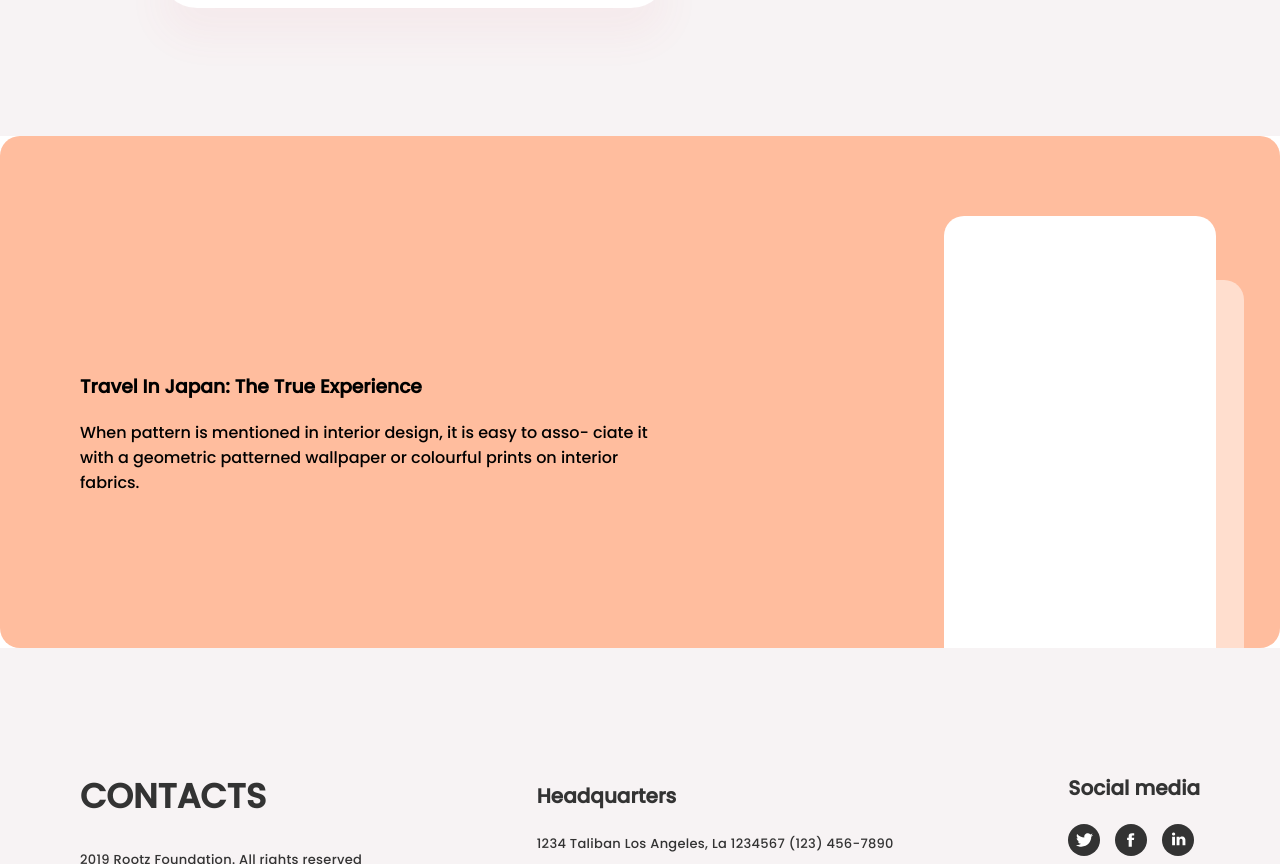
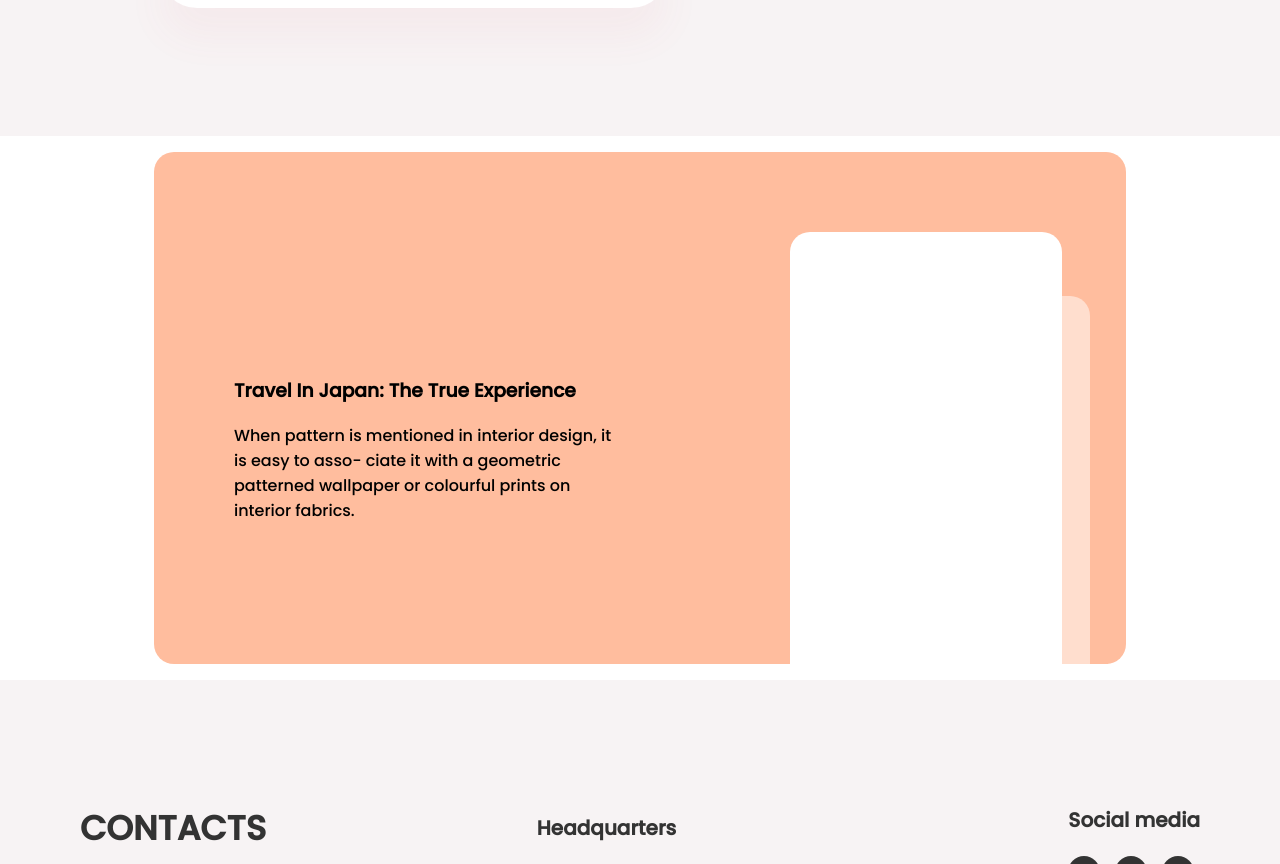
Before and after one commit to savaukr/halolabNextjs, a Next.js app: page / in a window 1280 px wide. Shown: the part 522-1386 px from the top of the page. Built offline with nearby package versions, Linux system fonts and the light colour scheme.

Commit message:
travel slider without narrow

```diff
--- /dev/null
+++ b/components/carousel/emblaCarousel.module.scss
@@ -0,0 +1,23 @@
+$slide_width: 100%;
+.embla {
+  overflow: hidden;
+}
+.embla__container {
+  display: flex;
+}
+.embla__slide {
+  position: relative;
+  flex: 0 0 auto;
+  width: $slide_width;
+}
+.fewSlides {
+  flex: 0 0 auto;
+  width: 100%;
+  @media (min-width: 1200px) {
+    width: 33%;
+  }
+}
+
+.active {
+  box-shadow: 0 4px 35px rgb(0 0 0 / 5%);
+}
--- /dev/null
+++ b/components/carousel/emblaCarousel.tsx
@@ -0,0 +1,90 @@
+import React, {
+  useEffect,
+  useState,
+  Children,
+  cloneElement,
+  SetStateAction,
+} from "react";
+import useEmblaCarousel, { EmblaCarouselType } from "embla-carousel-react";
+import Autoplay from "embla-carousel-autoplay";
+import classNames from "classnames";
+
+import styles from "./emblaCarousel.module.scss";
+
+type Props = {
+  children: React.ReactNode;
+  isLoop?: boolean;
+  activeIndex?: number;
+  setActiveIndex?: React.Dispatch<SetStateAction<number>>;
+  setEmblaApi?: React.Dispatch<SetStateAction<EmblaCarouselType>>;
+  setSlidersLength?: React.Dispatch<SetStateAction<number>>;
+  isAoutoPlay?: boolean;
+  isFewSlides?: boolean;
+};
+
+const EmblaCarousel = ({
+  children,
+  isLoop = true,
+  activeIndex,
+  setActiveIndex,
+  setEmblaApi,
+  setSlidersLength,
+  isAoutoPlay = true,
+  isFewSlides = false,
+}: Props) => {
+  const options = { loop: isLoop };
+  const plugins = isAoutoPlay ? [Autoplay({ stopOnLastSnap: true })] : [];
+  const [emblaRef, emblaApi] = useEmblaCarousel(options, plugins);
+  const [sliders, setSliders] = useState([]);
+  const [active, setActive] = useState(activeIndex);
+
+  useEffect(() => {
+    let arrChildren = [];
+    arrChildren = [...Children.toArray(children)];
+    setSliders(
+      arrChildren.map((slide, index) => {
+        return cloneElement(slide, {
+          className: classNames(
+            slide.props.className,
+            styles.embla__slide,
+            { [styles.fewSlides]: isFewSlides },
+            {
+              [styles.active]: setEmblaApi
+                ? index === activeIndex
+                : index === active,
+            }
+          ),
+          key: index,
+        });
+      })
+    );
+    setSlidersLength?.(arrChildren.length);
+  }, [active, children]);
+
+  useEffect(() => {
+    const cb = () => {
+      if (!setEmblaApi) {
+        setActive(emblaApi?.selectedScrollSnap());
+      } else {
+        setEmblaApi?.(emblaApi);
+
+        setActiveIndex?.(emblaApi?.selectedScrollSnap());
+      }
+    };
+    emblaApi?.on("init", cb);
+    emblaApi?.on("select", cb);
+    return () => {
+      emblaApi?.off("init", cb);
+      emblaApi?.off("select", cb);
+    };
+  }, [emblaApi]);
+
+  return (
+    <div className={styles.embla}>
+      <div className="embla__viewport" ref={emblaRef}>
+        <div className={styles.embla__container}>{sliders}</div>
+      </div>
+    </div>
+  );
+};
+export default EmblaCarousel;
--- a/components/const/conts.ts
+++ b/components/const/conts.ts
@@ -1 +1,3 @@
 export const COLOR_BODY = "#FFBD9E";
+export const COLOR_RED = "#FFADAD";
+export const COLOR_BLUE = "#CBCBFF";
--- a/components/slideTravel/slideTravel.module.scss
+++ b/components/slideTravel/slideTravel.module.scss
@@ -1,22 +1,25 @@
 @import "../../styles/_variables.module.scss";
 
 .slideWrapper {
+    width:100%;
+    margin: 0 10px;
     display: flex;
     justify-content: space-between;
     align-items: center;
     padding: 80px 64px 0 80px;
     border-radius: 20px;
-    @media (max-width: $screen-m) {
+    @media (max-width: $screen-md) {
         flex-direction: column;
     }
 }
 .left, .right {
-    width: 50%;
-    @media (max-width: $screen-m) {
+    width: 47%;
+    @media (max-width: $screen-md) {
         width: 100%;
     }
 }
 .rigth {
+    margin-left: 20px;
     height: 100%;
     position: relative;
 }
@@ -25,7 +28,7 @@
     background-color: $white;
     border-radius: 20px 20px 0 0;
     height: 432px;
-    @media (max-width: $screen-m) {
+    @media (max-width: $screen-md) {
         height: 250px;
     }
 }
@@ -38,7 +41,7 @@
     background-color: $white;
     border-radius: 0 20px 0 0;
     opacity: 0.5;
-    @media (max-width: $screen-m) {
+    @media (max-width: $screen-md) {
         height: 204px;
     }
 }
--- /dev/null
+++ b/components/sliderTravel/sliderTravel.module.scss
@@ -0,0 +1,27 @@
+.wrapper {
+    padding: 0 64px;
+}
+.slides {
+    position: relative;
+    width: 100%;
+    list-style: none;
+    backface-visibility: hidden;
+    transform-style: preserve-3d;
+    touch-action: pan-Y;
+    overflow: hidden;
+    padding: 0;
+    // white-space: nowrap;
+    display: flex;
+    flex-wrap: nowrap;
+    will-change: transform;
+}
+.slide {
+    width: 100%;
+    height: 100%;
+    flex-shrink: 0;
+    white-space: normal;
+    user-select: none;
+    -webkit-touch-callout: none;
+    -webkit-tap-highlight-color: transparent;
+    padding-left: 200px;
+}
--- /dev/null
+++ b/components/sliderTravel/sliderTravel.tsx
@@ -0,0 +1,111 @@
+import { useState, useEffect } from "react";
+import { EmblaCarouselType } from "embla-carousel-react";
+import EmblaCarousel from "../carousel/emblaCarousel";
+import SlideTravel from "../slideTravel/slideTravel";
+import { COLOR_BODY, COLOR_BLUE, COLOR_RED } from "../const/conts";
+
+import styles from "./sliderTravel.module.scss";
+
+const SliderTravel = () => {
+  const [scrollPrev, setScrollPrev] = useState<() => void>();
+  const [emblaApi, setEmblaApi] = useState<EmblaCarouselType>();
+  const [activeIndex, setActiveIndex] = useState(0);
+  const [slidersLength, setSlidersLength] = useState(0);
+
+  const handleClickPrev = () => {
+    if (emblaApi) {
+      emblaApi.scrollPrev();
+      setActiveIndex((prev) => {
+        if (prev === 0) return slidersLength - 1;
+        else return prev - 1;
+      });
+    }
+  };
+
+  const handleClickNext = () => {
+    if (emblaApi) {
+      emblaApi.scrollNext();
+      setActiveIndex((prev) => {
+        if (prev === slidersLength - 1) return 0;
+        else return prev + 1;
+      });
+    }
+  };
+  useEffect(() => {
+    const cb = () => {
+      setEmblaApi?.(emblaApi);
+      setActiveIndex?.(emblaApi?.selectedScrollSnap());
+    };
+    emblaApi?.on("init", cb);
+    emblaApi?.on("select", cb);
+    return () => {
+      emblaApi?.off("init", cb);
+      emblaApi?.off("select", cb);
+    };
+  }, [emblaApi]);
+
+  return (
+    <div className="container">
+      <div className={styles.wrapper}>
+        {/* <div className="flex justify-center items-center">
+          <div className="sm:w-1/3 md:w-1/2 justify-end hidden sm:flex">
+            <div
+              className="glide-arrow bg-primary rounded-full h-12 w-12 flex items-center justify-center shadow-md cursor-pointer transition-colors duration-300 hover:bg-opacity-75"
+              data-glide-dir="<"
+              onClick={handleClickPrev}
+            >
+              <img
+                src="/assets/images/icons/icon-arrow-white.svg"
+                alt="arrow icon"
+              />
+            </div>
+            <div
+              className="glide-arrow bg-primary rounded-full h-12 w-12 flex items-center justify-center shadow-md cursor-pointer transform rotate-180 transition-colors duration-300 hover:bg-opacity-75 ml-4"
+              data-glide-dir=">"
+              onClick={handleClickNext}
+            >
+              <img
+                src="/assets/images/icons/icon-arrow-white.svg"
+                alt="arrow icon"
+              />
+            </div>
+          </div>
+        </div> */}
+        <ul className={styles.slides}>
+          <EmblaCarousel
+            setEmblaApi={setEmblaApi}
+            activeIndex={activeIndex}
+            setActiveIndex={setActiveIndex}
+            setSlidersLength={setSlidersLength}
+            isAoutoPlay={false}
+            isFewSlides={false}
+          >
+            <li className={styles.slides}>
+              <SlideTravel
+                title="Travel In Japan: The True Experience"
+                text="When pattern is mentioned in interior design, it is easy to asso- ciate it with a geometric patterned wallpaper or colourful prints on interior fabrics."
+                bg_color={COLOR_BODY}
+              />
+            </li>
+            <li className={styles.slides}>
+              <SlideTravel
+                title="Travel In Japan: The True Experience"
+                text="When pattern is mentioned in interior design, it is easy to asso- ciate it with a geometric patterned wallpaper or colourful prints on interior fabrics."
+                bg_color={COLOR_RED}
+              />
+            </li>
+            <li className={styles.slides}>
+              <SlideTravel
+                title="Travel In Japan: The True Experience"
+                text="When pattern is mentioned in interior design, it is easy to asso- ciate it with a geometric patterned wallpaper or colourful prints on interior fabrics."
+                bg_color={COLOR_BLUE}
+              />
+            </li>
+          </EmblaCarousel>
+        </ul>
+      </div>
+    </div>
+  );
+};
+
+export default SliderTravel;
--- a/pages/index.tsx
+++ b/pages/index.tsx
@@ -1,17 +1,12 @@
 import React from "react";
 
 import MainLayout from "../components/mainLayout/mainLayout";
-import SliderTravel from "../components/slideTravel/slideTravel";
-import { COLOR_BODY } from "../components/const/conts";
+import SliderTravel from "../components/sliderTravel/sliderTravel";
 
 const Index = () => {
   return (
     <MainLayout keywords="main page">
-      <SliderTravel
-        title="Travel In Japan: The True Experience"
-        text="When pattern is mentioned in interior design, it is easy to asso- ciate it with a geometric patterned wallpaper or colourful prints on interior fabrics."
-        bg_color={COLOR_BODY}
-      />
+      <SliderTravel />
     </MainLayout>
   );
 };
```
Also changed, not shown: package.json (+7 -5 lines), 1 other file (tests, documents, lock files or other folders).
